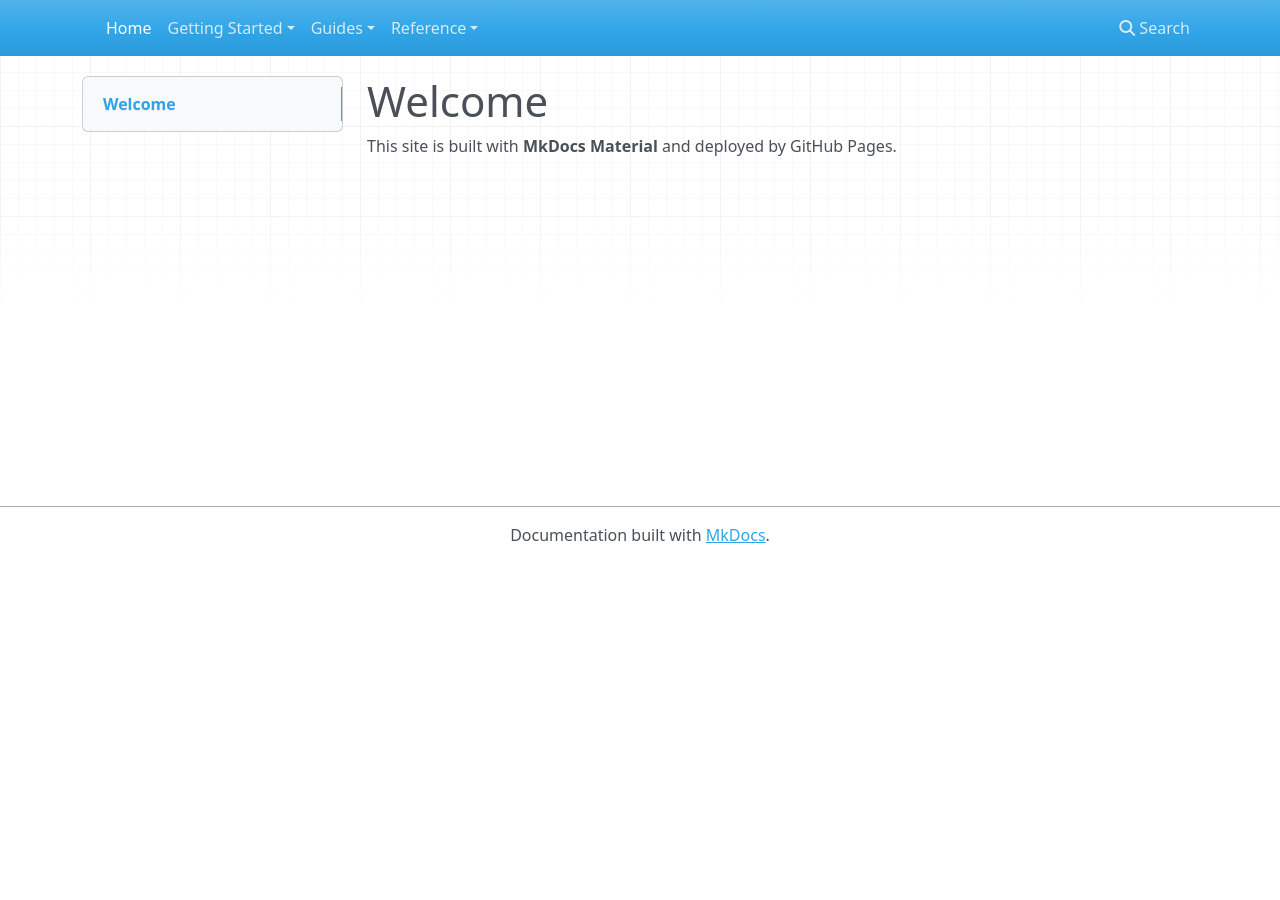
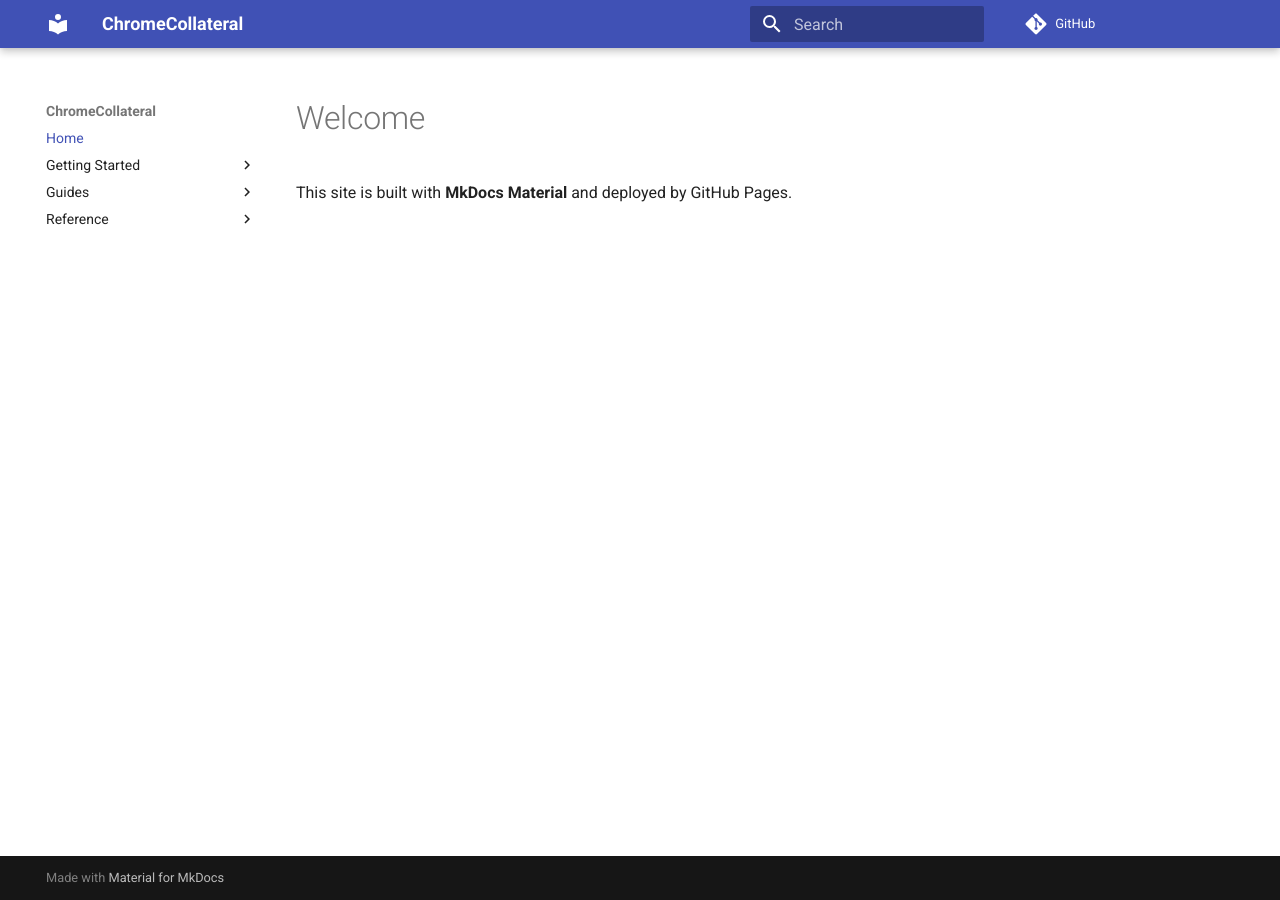
Before and after one commit to FantasticRo/ChromeCollateral, an MkDocs documentation site: the page built from docs/index.md, in a window 1280 px wide. Built offline with MkDocs 1.6.1 and Material for MkDocs 9.7.7, drawn with Linux system fonts in a browser that asks for light colours; nearby versions of some CDN libraries; comment, search, counter and statistics services are not loaded.

Commit message:
Update mkdocs.yml

```diff
--- a/mkdocs.yml
+++ b/mkdocs.yml
@@ -1,3 +1,19 @@
+site_name: ChromeCollateral
+repo_url: https://github.com/FantasticRo/ChromeCollateral
+theme:
+  name: material
+  features:
+    - navigation.instant
+    - navigation.tracking
+    - content.code.copy
+    - search.suggest
+    - search.highlight
+markdown_extensions:
+  - admonition
+  - toc:
+      permalink: true
+  - tables
+  - attr_list
 nav:
   - Home: index.md
   - Getting Started:
```
